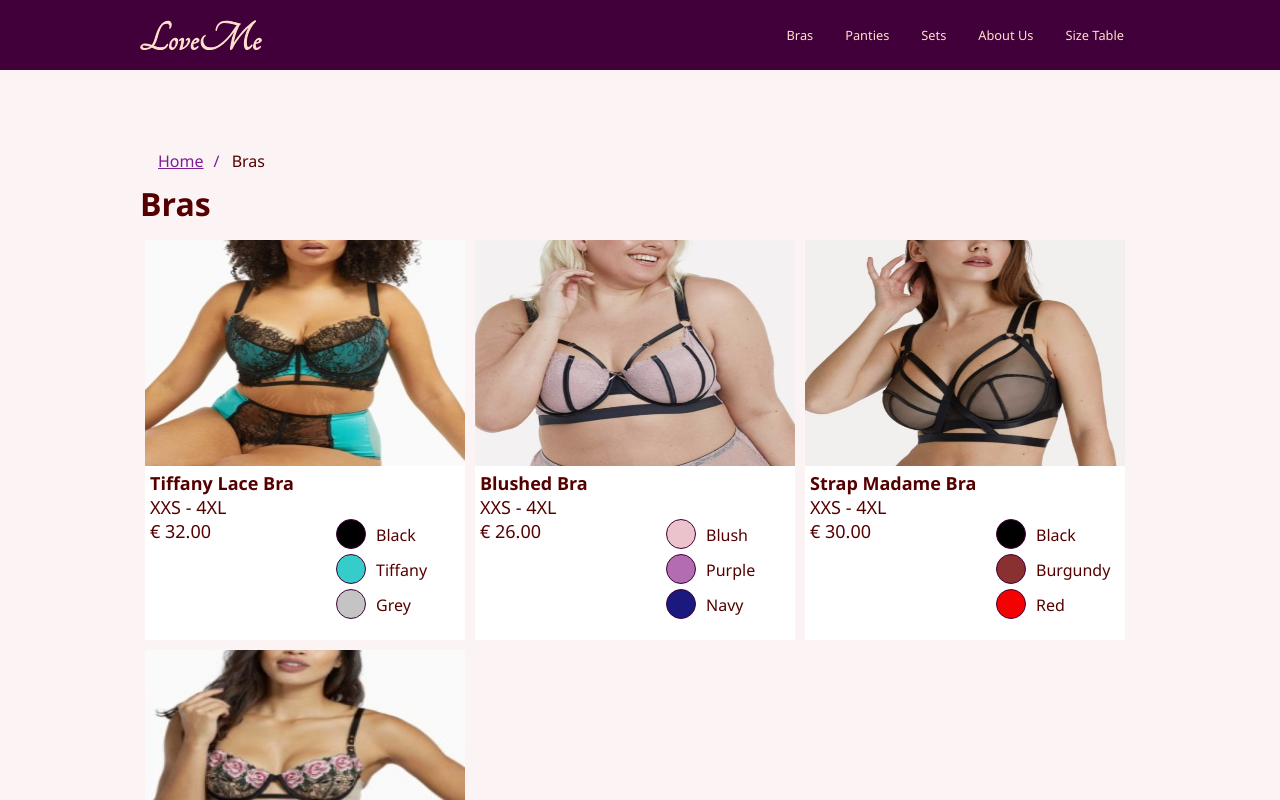
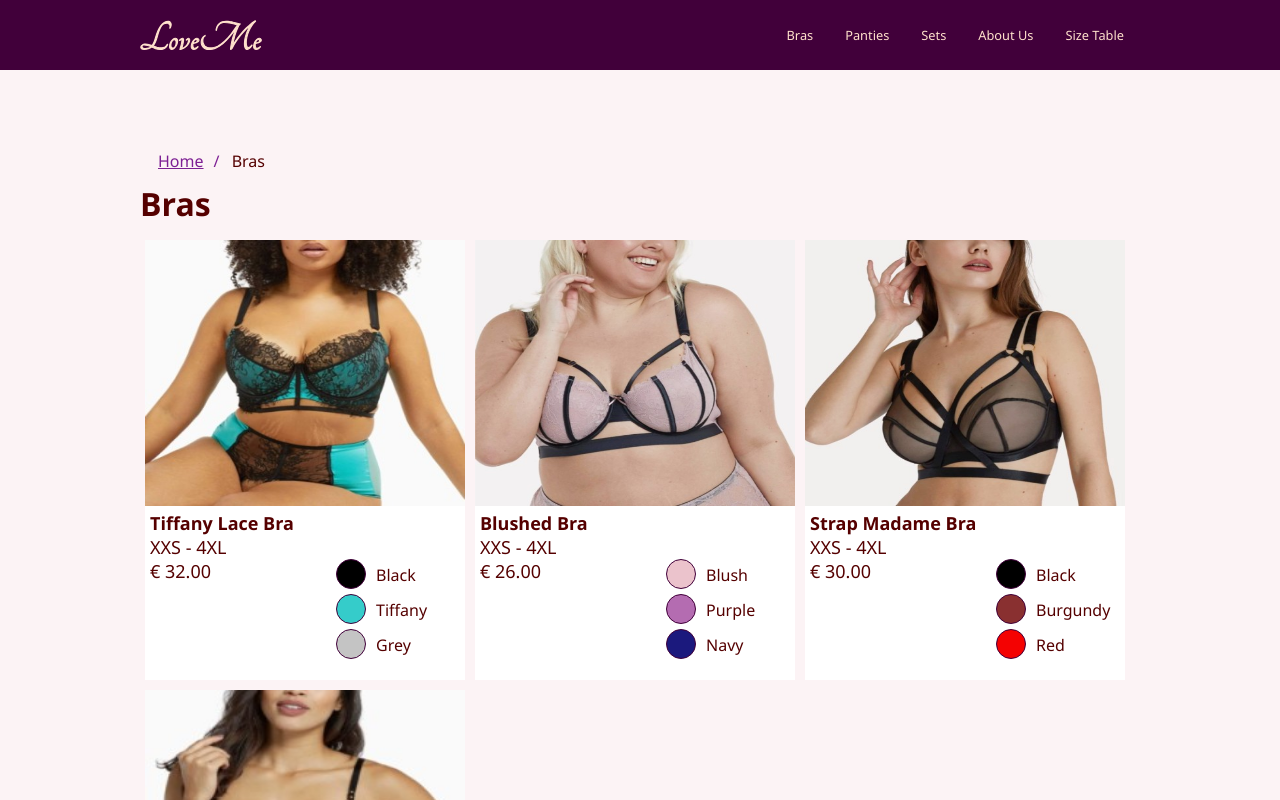
Before and after one commit to piyakornk/Inclusive-Lingerie, a React (Create React App) app: page /Catalogue/100 in a window 1280 px wide. Shown: the top 800 px of the page. Built offline with nearby package versions, Linux system fonts and the light colour scheme.

Commit message:
Marta - small fixes

```diff
--- a/src/components/Catalogue.css
+++ b/src/components/Catalogue.css
@@ -48,7 +48,7 @@
   justify-content: left;
   flex-flow: column;
   width: 320px;
-  height: 400px;
+  height: 440px;
   margin: 5px;
   /*box-shadow: 0 6px 20px rgba(56, 125, 255, 0.17);
   //-webkit-filter: drop-shadow(0 6px 20px rgba(56, 125, 255, 0.017));
```
